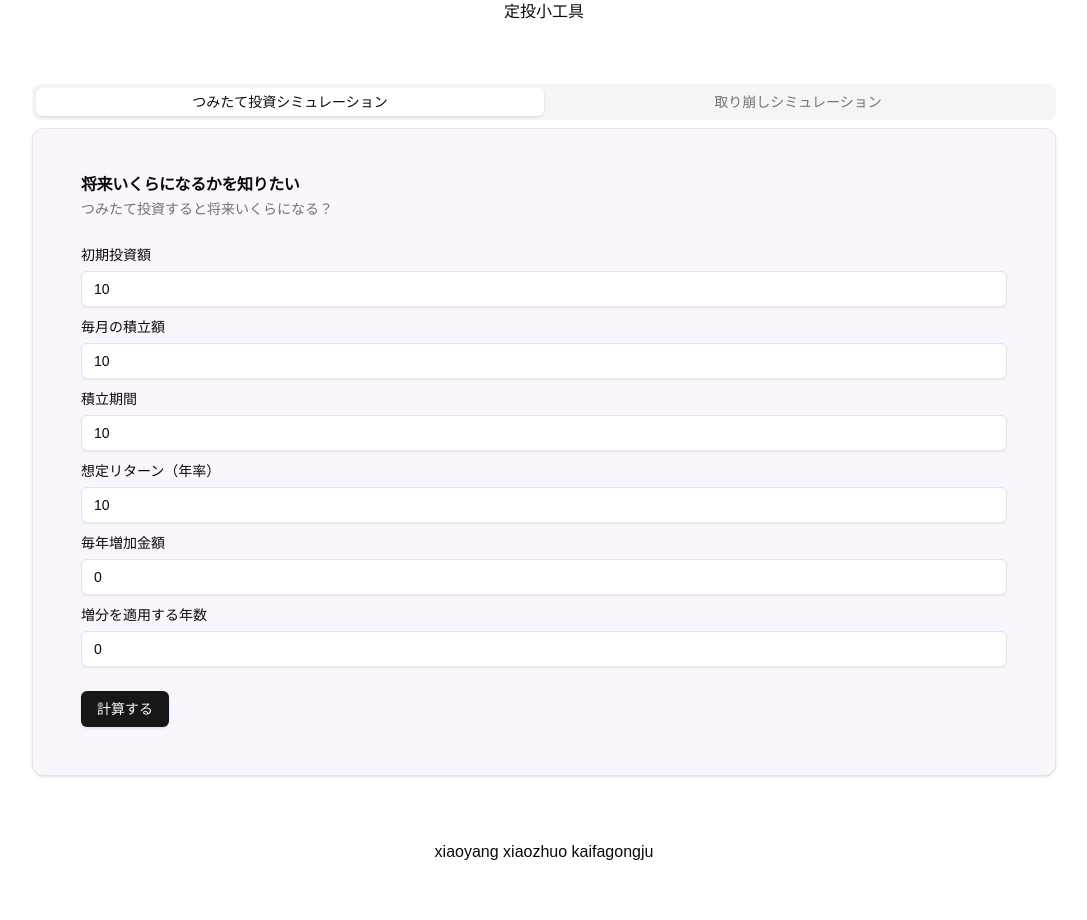
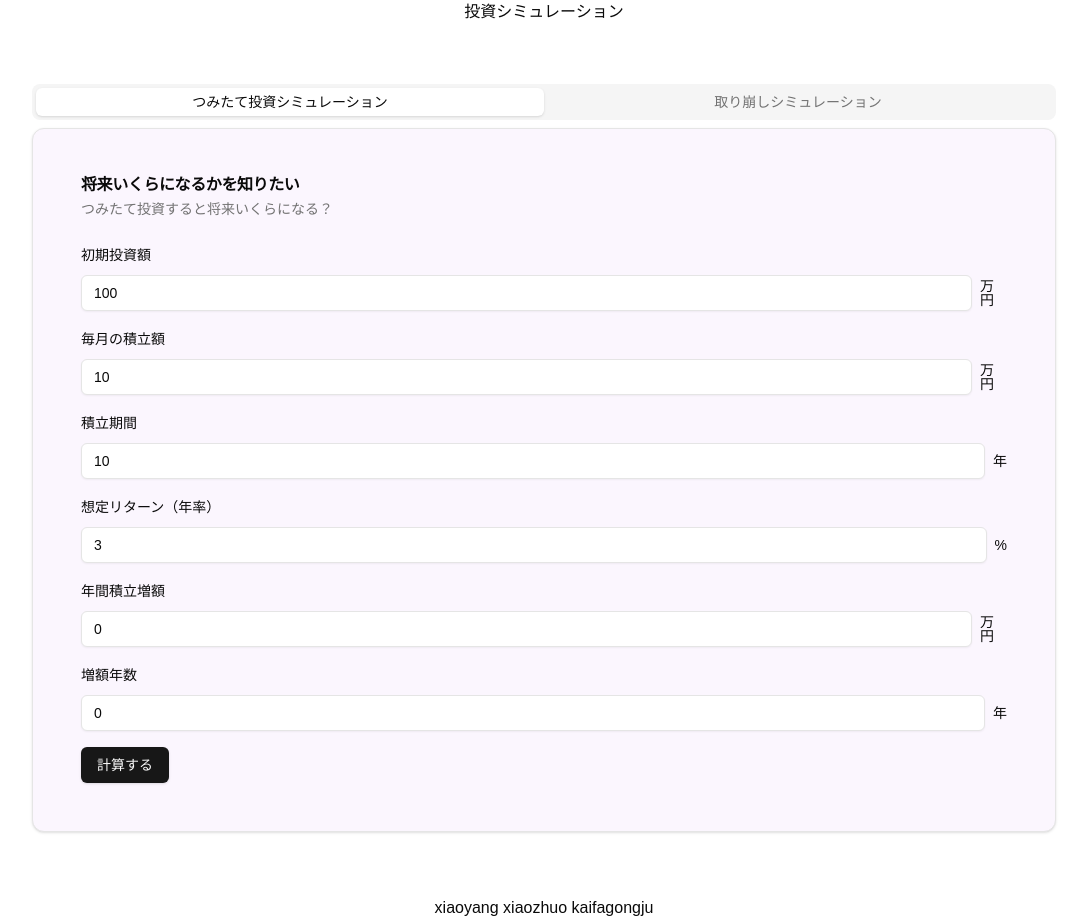
Before and after one commit to yooko502/compond_interest, a Next.js app in the folder frontend/: page / in a window 1280 px wide. Shown: the whole page, without its empty margins (96-1183 px from the left). Before the commit the page ends 864 px from the top, so only its background shows below. Built offline with nearby package versions, Linux system fonts and the light colour scheme.

Commit message:
add: form

```diff
--- a/frontend/app/components/fixedInvestmentCard.tsx
+++ b/frontend/app/components/fixedInvestmentCard.tsx
@@ -1,17 +1,62 @@
 "use client"
-import { Button } from "@/components/ui/button";
+import { Button } from "@/components/ui/button"
 import {
   Card,
   CardContent,
   CardDescription,
   CardHeader,
   CardTitle,
-  CardFooter,
-} from "@/components/ui/card";
+} from "@/components/ui/card"
 import { Input } from "@/components/ui/input"
+import { zodResolver } from "@hookform/resolvers/zod"
+import { z } from "zod"
+import { useForm } from "react-hook-form"
+import {
+  Form,
+  FormControl,
+  FormField,
+  FormItem,
+  FormLabel,
+  FormMessage,
+} from "@/components/ui/form"
 import { Label } from "@/components/ui/label"
 
+const fixedInvestmentFormSchema = z.object({
+  initial_investment: z.number().min(0, {
+    message: "正数を入力して下さい"
+  }),
+  monthly_reserve: z.number().min(0, {
+    message: "正数を入力して下さい"
+  }),
+  reserve_periods: z.number().min(0, {
+    message: "正数を入力して下さい"
+  }),
+  year_return: z.number().min(0, {
+    message: "正数を入力して下さい"
+  }),
+  increment: z.number().min(0, {
+    message: "正数を入力して下さい"
+  }),
+  incre_period: z.number().min(0, {
+    message: "正数を入力して下さい"
+  }),
+})
+
 export default function FixedInvestmentCard() {
+  const form = useForm<z.infer<typeof fixedInvestmentFormSchema>>({
+    resolver: zodResolver(fixedInvestmentFormSchema),
+    defaultValues: {
+      initial_investment: 100,
+      monthly_reserve: 10,
+      reserve_periods: 10,
+      year_return: 3,
+      increment: 0,
+      incre_period: 0
+    },
+  })
+  const onSubmit = (values: z.infer<typeof fixedInvestmentFormSchema>) => {
+    console.log(values)
+  }
   return (
     <Card className="p-6 bg-primary-50">
       <CardHeader>
@@ -21,34 +66,108 @@ export default function FixedInvestmentCard() {
         </CardDescription>
       </CardHeader>
       <CardContent className="space-y-2">
-            <div className="space-y-1">
-              <Label htmlFor="initial_investment">初期投資額</Label>
-              <Input id="initial_investment" defaultValue="10" />
+        <Form {...form}>
+          <form onSubmit={form.handleSubmit(onSubmit)} className="space-y-4">
+            <FormField
+              control={form.control}
+              name="initial_investment"
+              render={({ field }) => (
+                <FormItem>
+                  <FormLabel>初期投資額</FormLabel>
+                  <div className="flex w-full max-w-5xl mx-auto items-center space-x-2">
+                    <FormControl>
+                      <Input {...field} />
+                    </FormControl>
+                    <Label>万円</Label>
                   </div>
-            <div className="space-y-1">
-              <Label htmlFor="monthly_reserve">毎月の積立額</Label>
-              <Input id="monthly_reserve" defaultValue="10" />
+                  <FormMessage />
+                </FormItem>
+              )}
+            />
+            <FormField
+              control={form.control}
+              name="monthly_reserve"
+              render={({ field }) => (
+                <FormItem>
+                  <FormLabel>毎月の積立額</FormLabel>
+                  <div className="flex w-full max-w-5xl mx-auto items-center space-x-2">
+                    <FormControl>
+                      <Input {...field} />
+                    </FormControl>
+                    <Label>万円</Label>
                   </div>
-            <div className="space-y-1">
-              <Label htmlFor="reserve_periods">積立期間</Label>
-              <Input id="reserve_periods" defaultValue="10" />
+                  <FormMessage />
+                </FormItem>
+              )}
+            />
+            <FormField
+              control={form.control}
+              name="reserve_periods"
+              render={({ field }) => (
+                <FormItem>
+                  <FormLabel>積立期間</FormLabel>
+                  <div className="flex w-full max-w-5xl mx-auto items-center space-x-2">
+                    <FormControl>
+                      <Input placeholder="10" {...field} />
+                    </FormControl>
+                    <Label>年</Label>
                   </div>
-            <div className="space-y-1">
-              <Label htmlFor="year_return">想定リターン（年率）</Label>
-              <Input id="year_return" defaultValue="10" />
+                  <FormMessage />
+                </FormItem>
+              )}
+            />
+            <FormField
+              control={form.control}
+              name="year_return"
+              render={({ field }) => (
+                <FormItem>
+                  <FormLabel>想定リターン（年率）</FormLabel>
+                  <div className="flex w-full max-w-5xl mx-auto items-center space-x-2">
+                    <FormControl>
+                      <Input placeholder="10" {...field} />
+                    </FormControl>
+                    <Label>%</Label>
                   </div>
-            <div className="space-y-1">
-              <Label htmlFor="increment">毎年増加金額</Label>
-              <Input id="increment" defaultValue="0" />
+                  <FormMessage />
+                </FormItem>
+              )}
+            />
+            <FormField
+              control={form.control}
+              name="increment"
+              render={({ field }) => (
+                <FormItem>
+                  <FormLabel>年間積立増額</FormLabel>
+                  <div className="flex w-full max-w-5xl mx-auto items-center space-x-2">
+                    <FormControl>
+                      <Input placeholder="10" {...field} />
+                    </FormControl>
+                    <Label>万円</Label>
                   </div>
-            <div className="space-y-1">
-              <Label htmlFor="incre_period">増分を適用する年数</Label>
-              <Input id="incre_period" defaultValue="0" />
+                  <FormMessage />
+                </FormItem>
+              )}
+            />
+            <FormField
+              control={form.control}
+              name="incre_period"
+              render={({ field }) => (
+                <FormItem>
+                  <FormLabel>増額年数</FormLabel>
+                  <div className="flex w-full max-w-5xl mx-auto items-center space-x-2">
+                    <FormControl>
+                      <Input placeholder="10" {...field} />
+                    </FormControl>
+                    <Label>年</Label>
                   </div>
+                  <FormMessage />
+                </FormItem>
+              )}
+            />
+            <Button type="submit">計算する</Button>
+          </form>
+        </Form>
       </CardContent>
-          <CardFooter>
-            <Button>計算する</Button>
-          </CardFooter>
     </Card>
   )
-};
+}
--- a/frontend/app/components/withdrawalCard.tsx
+++ b/frontend/app/components/withdrawalCard.tsx
@@ -1,17 +1,45 @@
 "use client"
-import { Button } from "@/components/ui/button";
+import { Button } from "@/components/ui/button"
 import {
   Card,
   CardContent,
   CardDescription,
   CardHeader,
   CardTitle,
-  CardFooter,
-} from "@/components/ui/card";
+} from "@/components/ui/card"
+import { zodResolver } from "@hookform/resolvers/zod"
 import { Input } from "@/components/ui/input"
+import { z } from "zod";
+import { useForm } from "react-hook-form"
+import {
+    Form,
+    FormControl,
+    FormField,
+    FormItem,
+    FormLabel,
+    FormMessage,
+} from "@/components/ui/form"
 import { Label } from "@/components/ui/label"
 
+const WithdrawalFormSchema = z.object({
+    target_amount: z.string().min(0),
+    monthly_reserve: z.string().min(0),
+    reserve_periods: z.string().min(0)
+})
+
 export default function WithdrawalCard() {
+    const form = useForm<z.infer<typeof WithdrawalFormSchema>>({
+        resolver: zodResolver(WithdrawalFormSchema),
+        defaultValues: {
+            target_amount: "1000",
+            monthly_reserve: "10",
+            reserve_periods: "10"
+        },
+      })
+    const onSubmit = (values: z.infer<typeof WithdrawalFormSchema>) => {
+        console.log(values)
+    }
+
     return (
         <Card className="p-6 bg-primary-50">
             <CardHeader>
@@ -21,22 +49,60 @@ export default function WithdrawalCard() {
                 </CardDescription>
             </CardHeader>
             <CardContent className="space-y-2">
-            <div className="space-y-1">
-              <Label htmlFor="target_amount">目標額</Label>
-              <Input id="target_amount" defaultValue="1000" />
+                <Form {...form}>
+                    <form onSubmit={form.handleSubmit(onSubmit)} className="space-y-4">
+                        <FormField
+                            control={form.control}
+                            name="target_amount"
+                            render={({ field }) => (
+                                <FormItem>
+                                <FormLabel>目標額</FormLabel>
+                                <div className="flex w-full max-w-5xl mx-auto items-center space-x-2">
+                                    <FormControl>
+                                        <Input {...field} />
+                                    </FormControl>
+                                    <Label>万円</Label>
                                 </div>
-            <div className="space-y-1">
-              <Label htmlFor="monthly_reserve">毎月の積立額</Label>
-              <Input id="monthly_reserve" defaultValue="10" />
+                                <FormMessage />
+                                </FormItem>
+                            )}
+                        />
+                        <FormField
+                            control={form.control}
+                            name="monthly_reserve"
+                            render={({ field }) => (
+                                <FormItem>
+                                <FormLabel>毎月の積立額</FormLabel>
+                                <div className="flex w-full max-w-5xl mx-auto items-center space-x-2">
+                                    <FormControl>
+                                        <Input {...field} />
+                                    </FormControl>
+                                    <Label>万円</Label>
                                 </div>
-            <div className="space-y-1">
-              <Label htmlFor="reserve_periods">積立期間</Label>
-              <Input id="reserve_periods" defaultValue="10" />
+                                <FormMessage />
+                                </FormItem>
+                            )}
+                        />
+                        <FormField
+                            control={form.control}
+                            name="reserve_periods"
+                            render={({ field }) => (
+                                <FormItem>
+                                <FormLabel>積立期間</FormLabel>
+                                <div className="flex w-full max-w-5xl mx-auto items-center space-x-2">
+                                    <FormControl>
+                                        <Input {...field} />
+                                    </FormControl>
+                                    <Label>年</Label>
                                 </div>
+                                <FormMessage />
+                                </FormItem>
+                            )}
+                        />
+                        <Button type="submit">計算する</Button>
+                    </form>
+                </Form>
             </CardContent>
-          <CardFooter>
-            <Button>計算する</Button>
-          </CardFooter>
         </Card>
     )
 };
--- a/frontend/app/page.tsx
+++ b/frontend/app/page.tsx
@@ -4,7 +4,7 @@ import { InvestmentTabs } from "./components/investmentTabs";
 export default function Home() {
   return (
     <div className="grid grid-rows-[20px_1fr_20px] justify-items-center min-h-screen gap-16">
-      <div>定投小工具</div>
+      <div>投資シミュレーション</div>
       <main className="flex flex-col row-start-2 max-w-5xl mx-auto w-full">
         <InvestmentTabs />
       </main>
```
Lines whose indentation alone changed are shown as unchanged.
